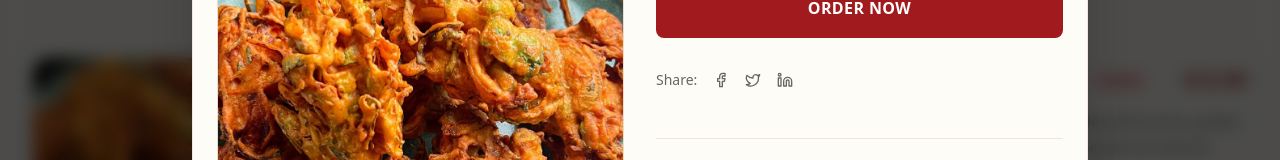
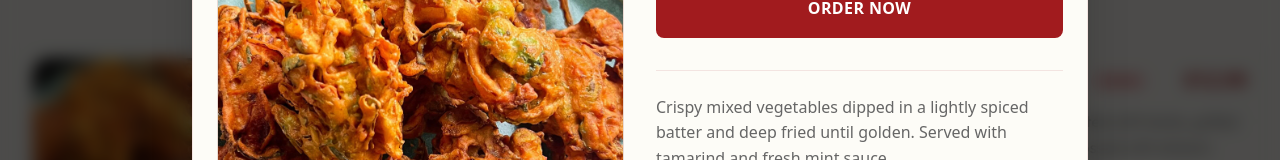
Before and after one commit to ashamimomo/asamimomo-web, a Next.js app: page /menu in a window 1280 px wide. Both pictures are taken after a click on the element 316 px from the left and 1076 px from the top of the page. Shown: the part 914-1074 px from the top of the page. Built offline with nearby package versions, Linux system fonts and the light colour scheme; a web font is replaced by a local one.

Commit message:
feat: delete share items from menu modal.

```diff
--- a/components/MenuItemModal.tsx
+++ b/components/MenuItemModal.tsx
@@ -141,21 +141,6 @@ export function MenuItemModal({
                       </button>
                     </Link>
 
-                    <div className="mb-8">
-                      <div className="flex items-center gap-4 text-sm text-muted-foreground mb-4">
-                        <span>Share:</span>
-                        <button className="hover:text-foreground">
-                          <Facebook className="w-4 h-4" />
-                        </button>
-                        <button className="hover:text-foreground">
-                          <Twitter className="w-4 h-4" />
-                        </button>
-                        <button className="hover:text-foreground">
-                          <Linkedin className="w-4 h-4" />
-                        </button>
-                      </div>
-                    </div>
-
                     <div className="prose prose-invert max-w-none text-muted-foreground border-t border-border pt-6">
                       <p>{item.description}</p>
                       <p className="mt-4 text-sm italic">
```
